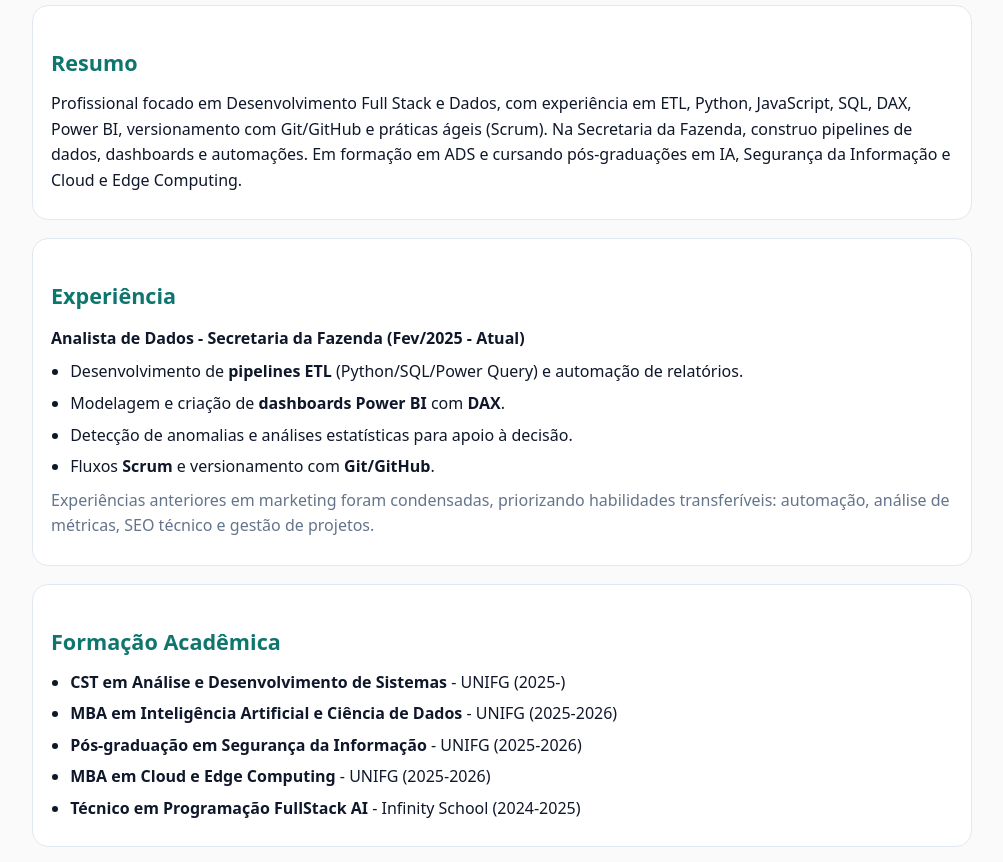
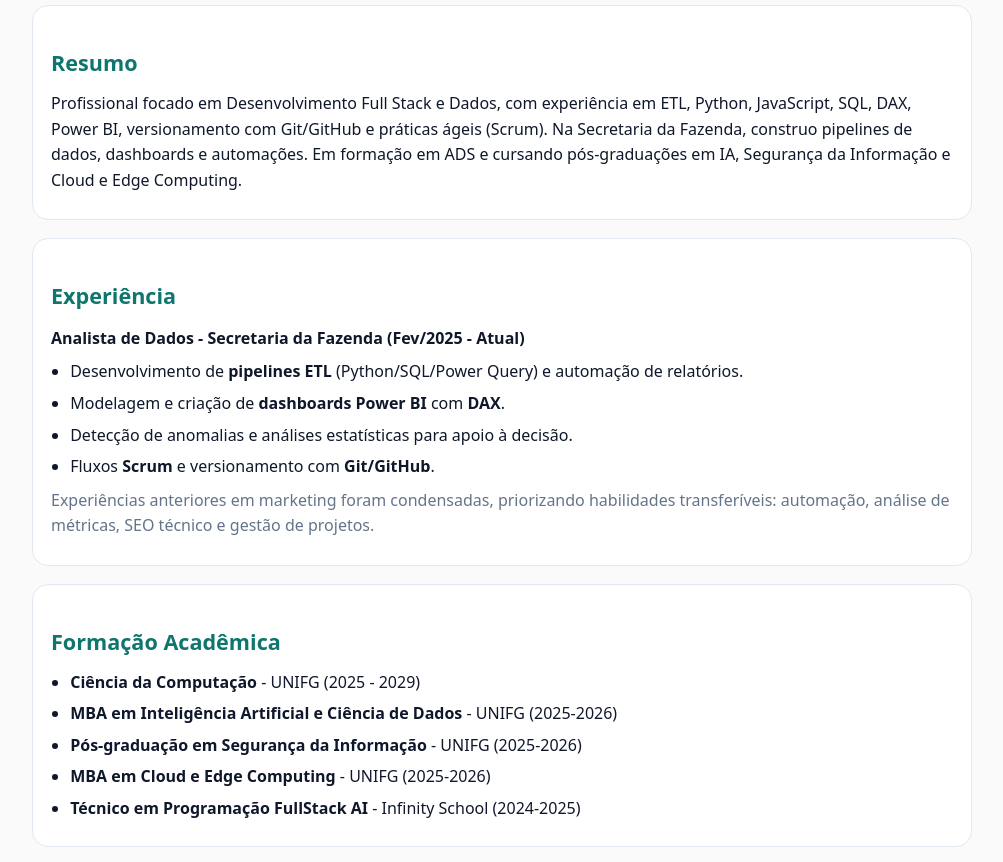
Before and after one commit to matheussiqueirahub/curriculo_html, a plain HTML site: page index.html in a window 1280 px wide. Shown: the part 191-1053 px from the top of the page, without its empty margins (138-1141 px from the left). Drawn offline with Linux system fonts and the light colour scheme.

Commit message:
docs(formação): atualizar para Ciência da Computação - UNIFG (2025 - 2029)

```diff
--- a/index.html
+++ b/index.html
@@ -114,7 +114,7 @@
     <section class="card">
       <h2>Formação Acadêmica</h2>
       <ul>
-        <li><strong>CST em Análise e Desenvolvimento de Sistemas</strong> - UNIFG (2025-)</li>
+        <li><strong>Ciência da Computação</strong> - UNIFG (2025 - 2029)</li>
         <li><strong>MBA em Inteligência Artificial e Ciência de Dados</strong> - UNIFG (2025-2026)</li>
         <li><strong>Pós-graduação em Segurança da Informação</strong> - UNIFG (2025-2026)</li>
         <li><strong>MBA em Cloud e Edge Computing</strong> - UNIFG (2025-2026)</li>
```
